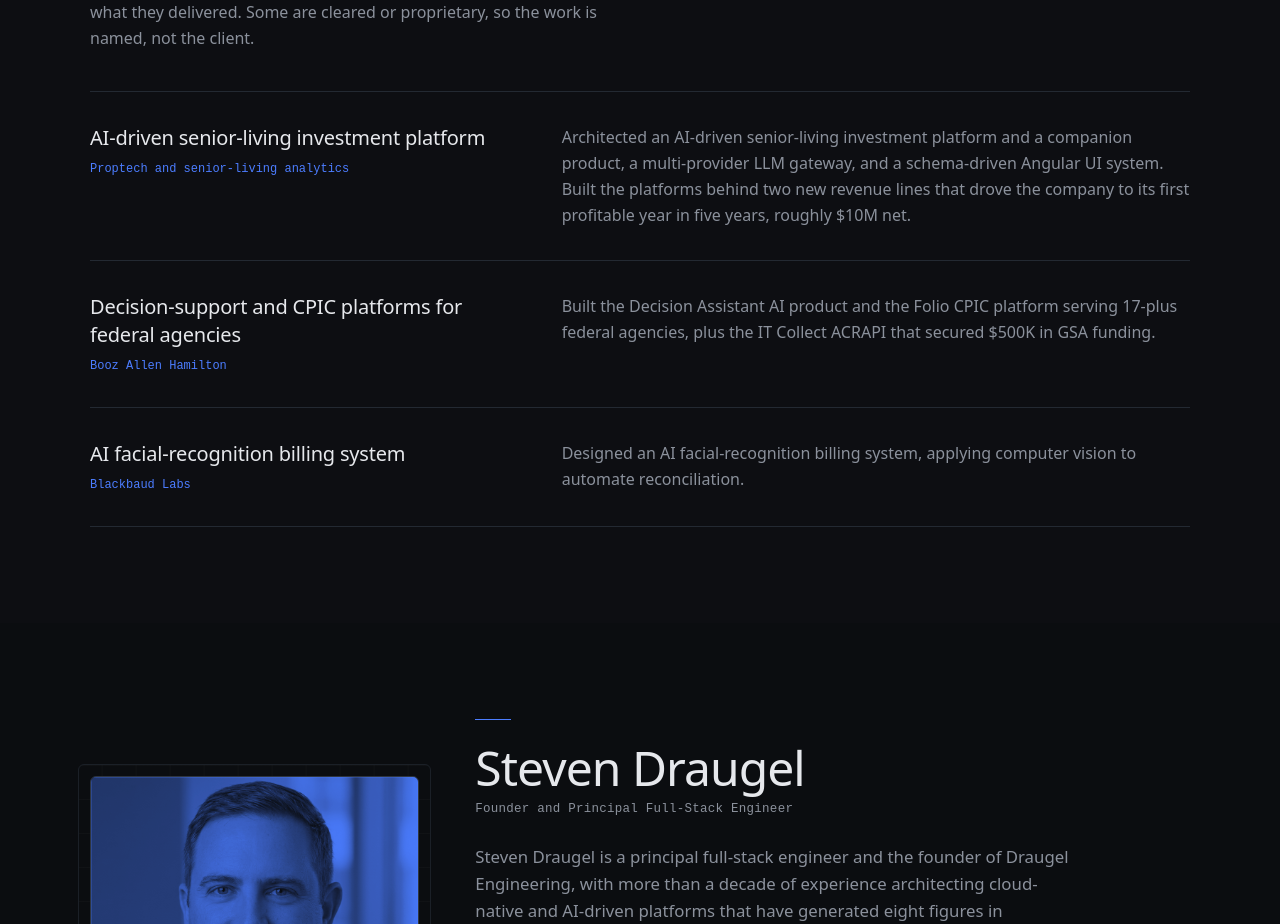
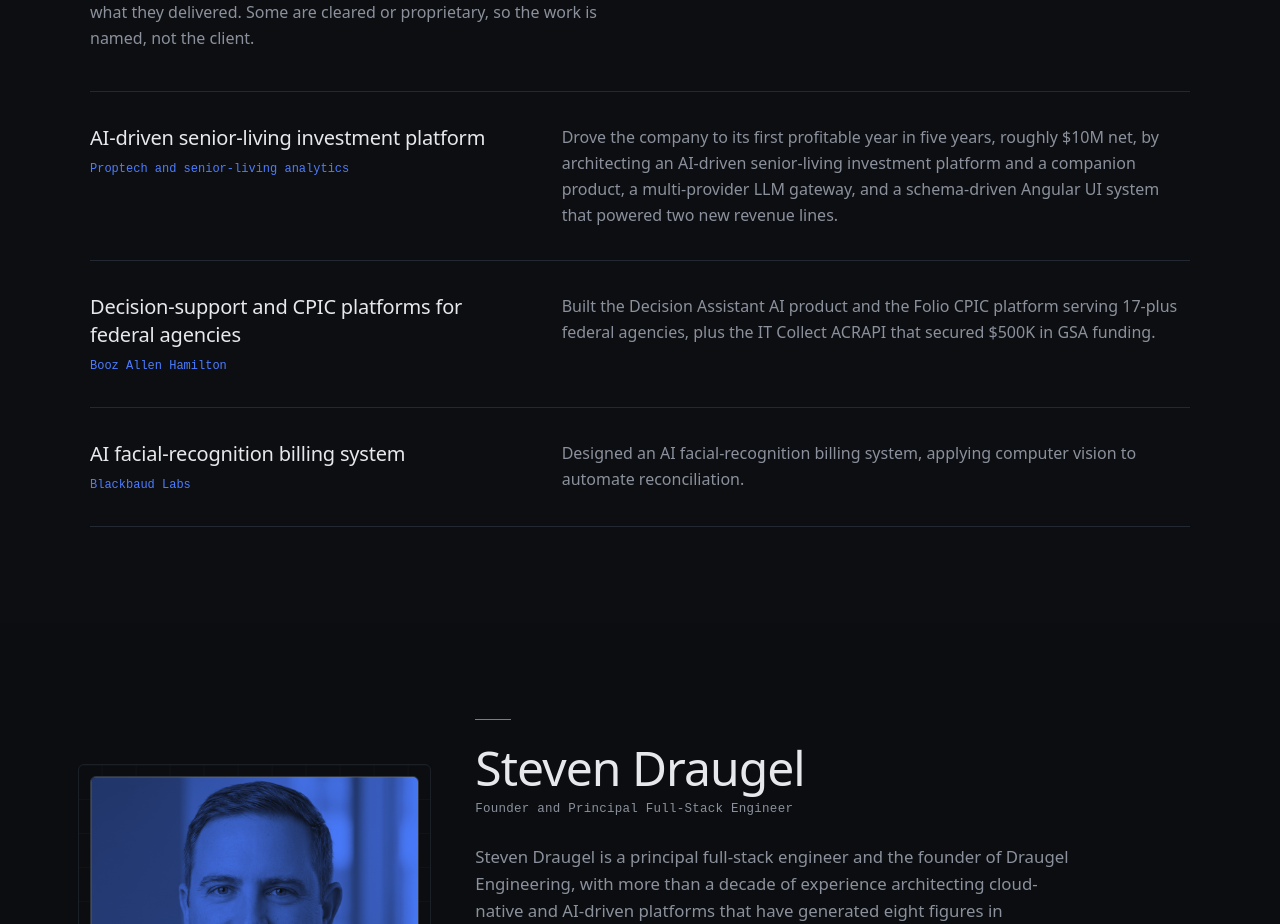
Before and after one commit to Sdraugel/draugel-engineering-marketing, an Angular app: page / in a window 1280 px wide. Shown: the part 4580-5504 px from the top of the page. Built offline with nearby package versions, Linux system fonts and the light colour scheme.

Commit message:
harness(draugel-marketing-commercial-first-2026-07-21): T4 lead senior-living build with first-profitable-year outcome

```diff
--- a/src/app/data/site.ts
+++ b/src/app/data/site.ts
@@ -162,7 +162,7 @@ export const BUILDS: Build[] = [
   {
     title: 'AI-driven senior-living investment platform',
     context: 'Proptech and senior-living analytics',
-    body: 'Architected an AI-driven senior-living investment platform and a companion product, a multi-provider LLM gateway, and a schema-driven Angular UI system. Built the platforms behind two new revenue lines that drove the company to its first profitable year in five years, roughly $10M net.',
+    body: 'Drove the company to its first profitable year in five years, roughly $10M net, by architecting an AI-driven senior-living investment platform and a companion product, a multi-provider LLM gateway, and a schema-driven Angular UI system that powered two new revenue lines.',
   },
   {
     title: 'Decision-support and CPIC platforms for federal agencies',
```
